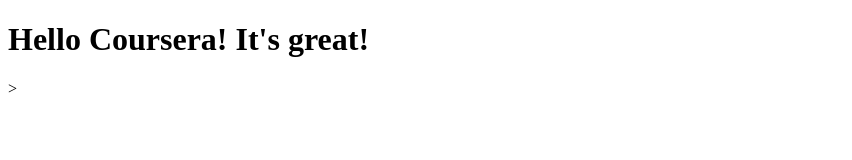
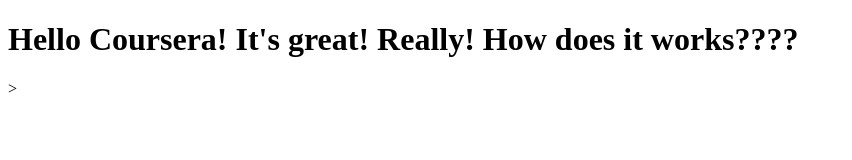
Before and after one commit to artrudy/coursera, a plain HTML site: page site/index.html in a window 1280 px wide. Shown: the whole page, without its empty margins (0-852 px from the left). Drawn offline with Linux system fonts and the light colour scheme.

Commit message:
Another update

```diff
--- a/site/index.html
+++ b/site/index.html
@@ -4,6 +4,6 @@
     <title>Hello Coursera!</title>
   </head>
   <body>
-    <h1>Hello Coursera! It's great!</h1>>
+    <h1>Hello Coursera! It's great! Really! How does it works????</h1>>
   </body>
 </html>
```
